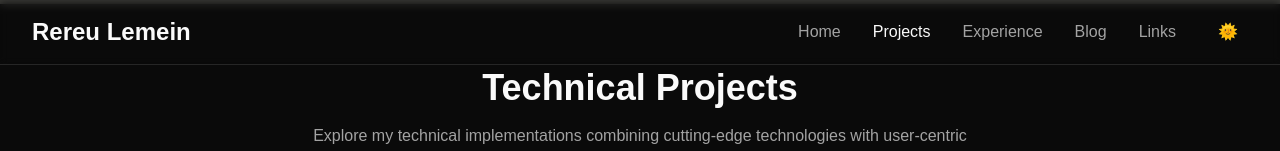
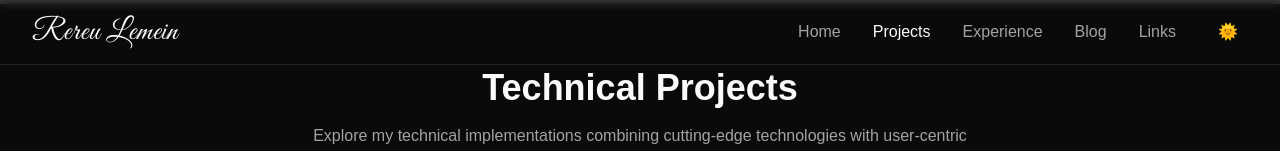
Before and after one commit to Mikhail-Tal-khal/Mikhail-Tal-Rereu, a Next.js app: page /projects in a window 1280 px wide. Shown: the top 151 px of the page. Built offline with nearby package versions, Linux system fonts and the light colour scheme; some icons are missing.

Commit message:
Projects Section

```diff
--- a/app/components/Navbar.tsx
+++ b/app/components/Navbar.tsx
@@ -5,6 +5,13 @@ import { useState } from "react";
 import ThemeToggle from "./ThemeToggle";
 import Link from "next/link";
 import { usePathname } from "next/navigation";
+import { Great_Vibes } from "next/font/google";
+
+const greatVibes = Great_Vibes({
+  weight: "400",
+  subsets: ["latin"],
+  display: "swap",
+});
 
 export default function Navbar() {
   const [mobileMenuOpen, setMobileMenuOpen] = useState(false);
@@ -22,7 +29,10 @@ export default function Navbar() {
     <nav className="fixed top-0 w-full bg-background/80 backdrop-blur-sm z-50 border-b">
       <div className="max-w-7xl mx-auto px-4 sm:px-6 lg:px-8">
         <div className="flex justify-between h-16 items-center">
-          <Link href="/" className="text-2xl font-bold hover:opacity-80 transition-opacity">
+          <Link
+            href="/"
+            className={`${greatVibes.className} text-3xl font-bold hover:opacity-80 transition-opacity tracking-wide`}
+          >
             Rereu Lemein
           </Link>
 
@@ -33,7 +43,9 @@ export default function Navbar() {
                 key={item.path}
                 href={item.path}
                 className={`capitalize ${
-                  pathname === item.path ? "text-primary font-medium" : "text-muted-foreground hover:text-foreground"
+                  pathname === item.path
+                    ? "text-primary font-medium"
+                    : "text-muted-foreground hover:text-foreground"
                 } transition-colors`}
               >
                 {item.name}
@@ -50,7 +62,11 @@ export default function Navbar() {
               className="p-2 rounded-lg hover:bg-secondary"
               aria-label="Toggle menu"
             >
-              {mobileMenuOpen ? <X className="h-6 w-6" /> : <Menu className="h-6 w-6" />}
+              {mobileMenuOpen ? (
+                <X className="h-6 w-6" />
+              ) : (
+                <Menu className="h-6 w-6" />
+              )}
             </button>
           </div>
         </div>
@@ -81,6 +97,4 @@ export default function Navbar() {
   );
 }
 
-
-
 //
--- a/app/layout.tsx
+++ b/app/layout.tsx
@@ -3,7 +3,6 @@ import './globals.css';
 import type { Metadata } from 'next';
 import localFont from 'next/font/local';
 import { ThemeProvider } from "@/components/theme-provider";
-import { Space_Mono } from 'next/font/google'
 import Navbar from "@/app/components/Navbar";
 import FooterSection from "@/app/components/FooterSection";
 import { Analytics } from "@vercel/analytics/react"
@@ -15,11 +14,7 @@ const inter = localFont({
   variable: '--font-inter',
 });
 
-const spaceMono = Space_Mono({
-  weight: '400',
-  subsets: ['latin'],
-  display: 'swap',
-})
+
 
 export const metadata: Metadata = {
   icons: '/images/portfolio/strategy.png',
--- a/tailwind.config.ts
+++ b/tailwind.config.ts
@@ -11,6 +11,7 @@ const config: Config = {
     extend: {
       fontFamily: {
         sans: ['var(--font-inter)'],
+        'great-vibes': ['Great Vibes', 'cursive'],
       },
       backgroundImage: {
         'gradient-radial': 'radial-gradient(var(--tw-gradient-stops))',
```
